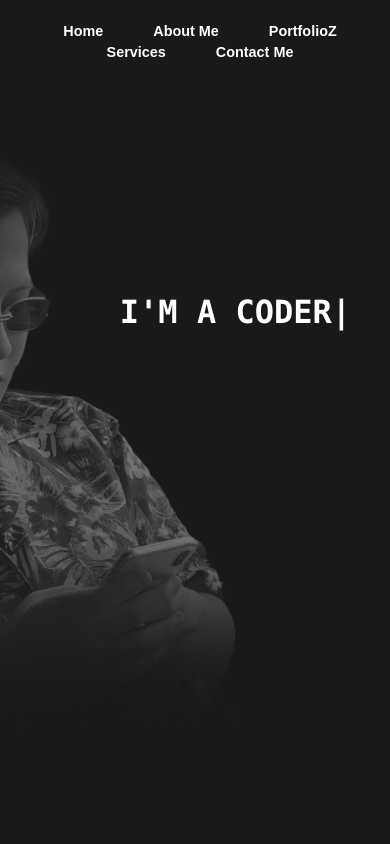
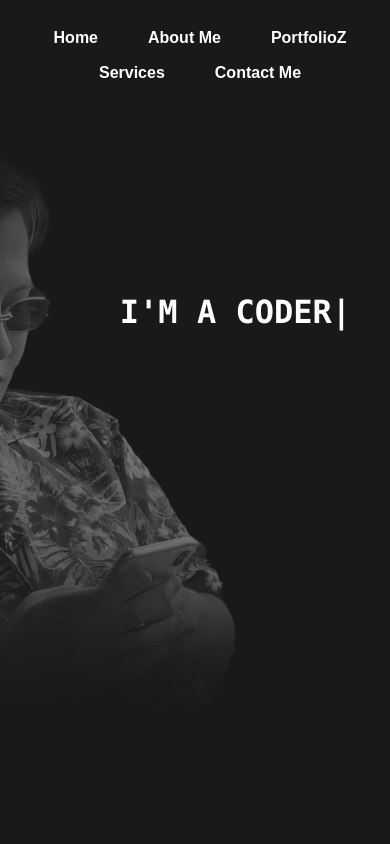
Before and after one commit to leonpack/mi-portfolio, a plain HTML site: page index.html in a window 390 px wide. Shown: the top 844 px of the page. Drawn offline with nearby package versions, Linux system fonts and the light colour scheme.

Commit message:
update responsive navbar for phone and tablet

```diff
--- a/css/phone.css
+++ b/css/phone.css
@@ -3,6 +3,10 @@
     flex-wrap: wrap;
     justify-content: center;
     margin-left: 10px;
+}
+
+.navbar ul li {
+    margin-block: 7px;
 }
 
 /* Home */
@@ -45,5 +49,6 @@
 }
 
 #send{
-    width: 40%;
+    width: 50%;
+    height: 100%;
 }
--- a/css/tablet.css
+++ b/css/tablet.css
@@ -4,8 +4,12 @@
     justify-content: center;
 }
 
+.navbar ul li{
+    margin-block: 10px;
+}
+
 .navbar ul li a{
-    font-size: 0.9rem;
+    font-size: 1rem;
 }
 
 /* Headings */
```
